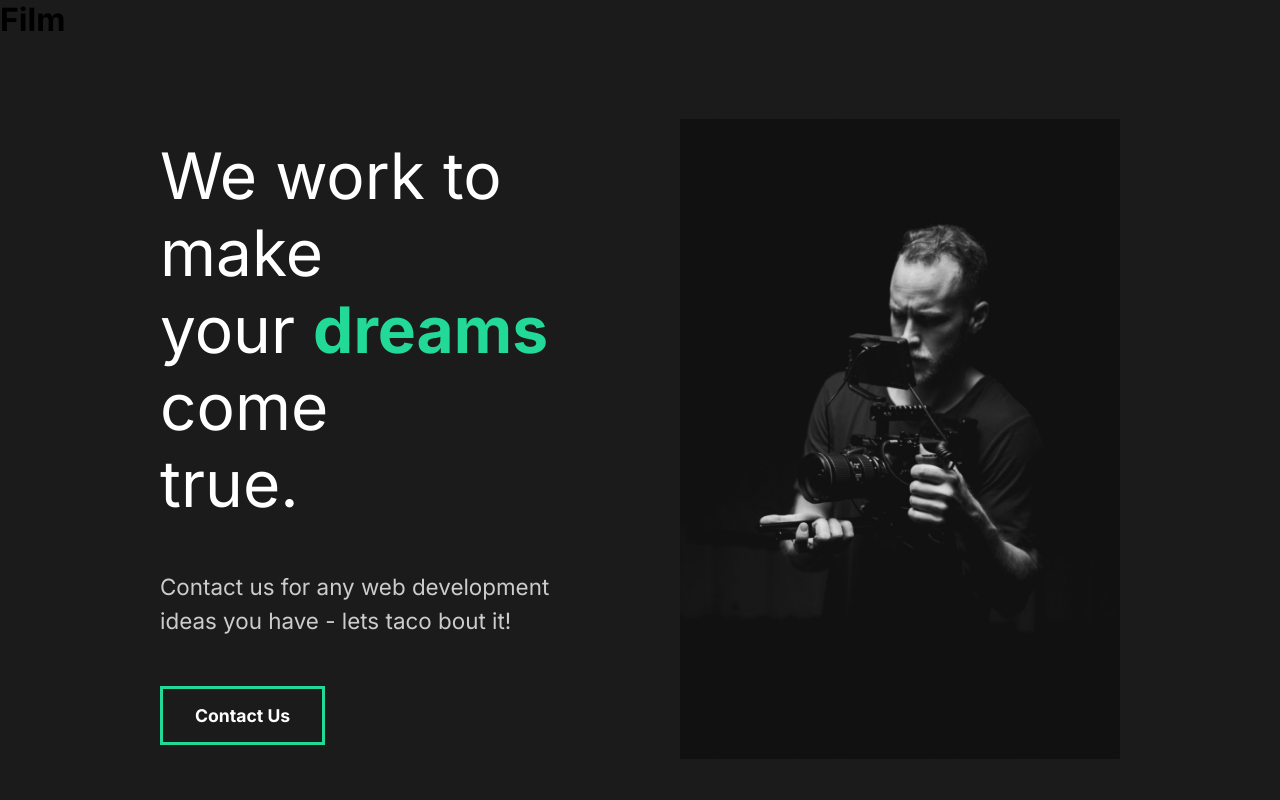
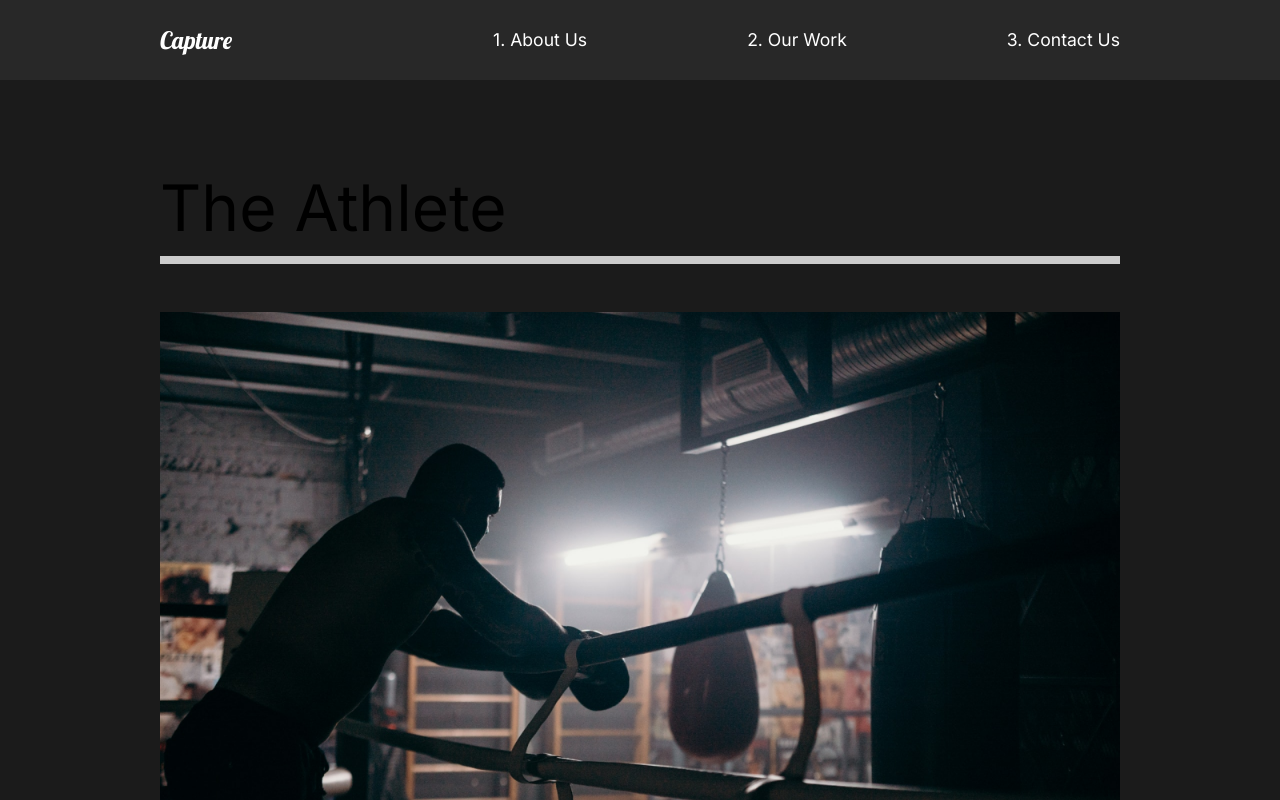
Before and after one commit to joeywire/react_portfolio, a React (Create React App) app: page /work in a window 1280 px wide. Shown: the top 800 px of the page. Built offline with nearby package versions, Linux system fonts and the light colour scheme.

Commit message:
Content updates

```diff
--- a/src/App.js
+++ b/src/App.js
@@ -1,14 +1,30 @@
+import { Switch, Route } from 'react-router-dom';
+//Global Styles - Chuck Reset in here b/c why have two pages
+import GlobalStyle from './components/GlobalStyle';
+//Import Pages
+import ContactUs from './pages/ContactUs';
+import OurWork from './pages/OurWork'
 import AboutUs from './pages/AboutUs';
-//Global Styles - can i seperate one for reset?
-import GlobalStyle from './components/GlobalStyle'
+import Nav from './components/Nav';
 
 
 function App() {
   return (
     <div className="App">
-      <h1>Film</h1>
       <GlobalStyle />
-      <AboutUs />
+      <Nav />
+      {/* Switch stops once it matches the first path - so once it detects / its only going to render AboutUs */}
+      <Switch>
+        <Route exact path="/">
+          <AboutUs />
+        </Route>
+        <Route path="/work">
+          <OurWork />
+        </Route>
+        <Route path="/contact">
+          <ContactUs />
+        </Route>
+      </Switch>
     </div>
   );
 }
--- a/src/components/FaqSection.js
+++ b/src/components/FaqSection.js
@@ -1,6 +1,9 @@
+import styled from 'styled-components';
+import { Layout } from '../styles';
+
 const FaqSection = () => {
     return (
-        <div className="faq">
+        <Faq>
             <h2>Any Questions <span>FAQ</span></h2>
             <div className="question">
                 <h4>How Do I Start?</h4>
@@ -10,6 +13,7 @@ const FaqSection = () => {
                         Lorem ipsum, dolor sit amet consectetur adipisicing elit. Recusandae, inventore?
                     </p>
                 </div>
+                <div className="faq-line"></div>
             </div>
             <div className="question">
                 <h4>Daily Schedule?</h4>
@@ -19,6 +23,7 @@ const FaqSection = () => {
                         Lorem ipsum, dolor sit amet consectetur adipisicing elit. Recusandae, inventore?
                     </p>
                 </div>
+                <div className="faq-line"></div>
             </div>
             <div className="question">
                 <h4>Different Payment Methods?</h4>
@@ -28,6 +33,7 @@ const FaqSection = () => {
                         Lorem ipsum, dolor sit amet consectetur adipisicing elit. Recusandae, inventore?
                     </p>
                 </div>
+                <div className="faq-line"></div>
             </div>
             <div className="question">
                 <h4>What Technologies do you work with?</h4>
@@ -37,10 +43,40 @@ const FaqSection = () => {
                         Lorem ipsum, dolor sit amet consectetur adipisicing elit. Recusandae, inventore?
                     </p>
                 </div>
+                <div className="faq-line"></div>
             </div>
-        </div>
+        </Faq>
     )
 
 }
 
+const Faq = styled(Layout)`
+    display: block;
+
+    span {
+        display: block;
+    }
+
+    h2 {
+        padding-bottom: 2rem;
+        font-weight: lighter;
+    }
+    .faq-line{
+        background-color: #cccccc;
+        height: 0.2rem;
+        margin: 2rem 0rem;
+        width: 100%;
+    }
+    .question {
+        padding: 3rem 0;
+        cursor: pointer;
+    }
+    .answer {
+        padding: 2rem 0rem;
+        p {
+            padding: 1rem 0rem;
+        }
+    }
+`;
+
 export default FaqSection;
--- a/src/components/GlobalStyle.js
+++ b/src/components/GlobalStyle.js
@@ -1,6 +1,56 @@
 import {createGlobalStyle} from 'styled-components';
 
 const GlobalStyle = createGlobalStyle`
+
+    /* http://meyerweb.com/eric/tools/css/reset/
+    v2.0 | 20110126
+    License: none (public domain)
+    */
+
+    html, body, div, span, applet, object, iframe,
+    h1, h2, h3, h4, h5, h6, p, blockquote, pre,
+    a, abbr, acronym, address, big, cite, code,
+    del, dfn, em, img, ins, kbd, q, s, samp,
+    small, strike, strong, sub, sup, tt, var,
+    b, u, i, center,
+    dl, dt, dd, ol, ul, li,
+    fieldset, form, label, legend,
+    table, caption, tbody, tfoot, thead, tr, th, td,
+    article, aside, canvas, details, embed,
+    figure, figcaption, footer, header, hgroup,
+    menu, nav, output, ruby, section, summary,
+    time, mark, audio, video {
+        margin: 0;
+        padding: 0;
+        border: 0;
+        font-size: 100%;
+        font: inherit;
+        vertical-align: baseline;
+    }
+    /* HTML5 display-role reset for older browsers */
+    article, aside, details, figcaption, figure,
+    footer, header, hgroup, menu, nav, section {
+        display: block;
+    }
+    body {
+        line-height: 1;
+    }
+    ol, ul {
+        list-style: none;
+    }
+    blockquote, q {
+        quotes: none;
+    }
+    blockquote:before, blockquote:after,
+    q:before, q:after {
+        content: '';
+        content: none;
+    }
+    table {
+        border-collapse: collapse;
+        border-spacing: 0;
+    }
+
 
     *{
         margin: 0;
@@ -40,6 +90,7 @@ const GlobalStyle = createGlobalStyle`
 
     h4 {
         font-weight: bold;
+        font-size: 2rem;
     }
 
     span {
--- /dev/null
+++ b/src/components/Nav.js
@@ -0,0 +1,55 @@
+import styled from 'styled-components';
+
+import { Link } from 'react-router-dom';
+
+const Nav = () => {
+
+    return (
+        <StyledNav>
+            <h1><Link id="logo" to="/">Capture</Link></h1>
+            <ul>
+                <li>
+                    <Link to="/">1. About Us</Link>
+                </li>
+                <li>
+                    <Link to="/work">2. Our Work</Link>
+                </li>
+                <li>
+                    <Link to="/contact">3. Contact Us</Link>
+                </li>
+            </ul>
+        </StyledNav>
+
+    );
+};
+
+const StyledNav = styled.nav`
+    min-height: 10vh;
+    display: flex;
+    margin: auto;
+    justify-content: space-between;
+    align-items: center;
+    padding: 1rem 10rem;
+    background-color: #282828;
+    a {
+        color: white;
+        text-decoration: none;
+    }
+
+    ul{
+        display: flex;
+        list-style: none;
+    }
+
+    #logo {
+        font-size: 1.5rem;
+        font-family: "Lobster", cursive;
+        font-weight: lighter;
+    }
+    li{
+        padding-left: 10rem;
+        position: relative;
+    }
+`;
+
+export default Nav;
--- a/src/index.js
+++ b/src/index.js
@@ -1,12 +1,13 @@
 import React from 'react';
 import ReactDOM from 'react-dom';
+import {BrowserRouter as Router} from 'react-router-dom'
 import App from './App';
 import reportWebVitals from './reportWebVitals';
 
 ReactDOM.render(
-  <React.StrictMode>
+  <Router>
     <App />
-  </React.StrictMode>,
+  </Router>,
   document.getElementById('root')
 );
 
--- /dev/null
+++ b/src/pages/ContactUs.js
@@ -0,0 +1,10 @@
+
+
+const ContactUs = () => {
+
+    return(
+        <div>Contact Us</div>
+    )
+}
+
+export default ContactUs;
--- /dev/null
+++ b/src/pages/OurWork.js
@@ -0,0 +1,63 @@
+import styled from 'styled-components';
+import { Link } from 'react-router-dom';
+//Images
+import athlete from '../img/athlete-small.png';
+import theracer from '../img/theracer-small.png';
+import goodtimes from '../img/goodtimes-small.png';
+
+
+const OurWork = () => {
+
+    return(
+        <Work>
+            <Movie>
+                <h2>The Athlete</h2>
+                <div className="line"></div>
+                <Link>
+                    <img src={athlete} alt="athlete" />
+                </Link>
+            </Movie>
+            <Movie>
+                <h2>The Racer</h2>
+                <div className="line"></div>
+                <Link>
+                    <img src={theracer} alt="the racer" />
+                </Link>
+            </Movie>
+            <Movie>
+                <h2>Good Times</h2>
+                <div className="line"></div>
+                <Link>
+                    <img src={goodtimes} alt="good times" />
+                </Link>
+            </Movie>
+        </Work>
+    )
+}
+
+const Work = styled.div`
+    min-height: 100vh;
+    overflow: hidden;
+    padding: 5rem 10rem;
+
+    h2{
+        padding: 1rem 0rem;
+    }
+`;
+
+const Movie = styled.div`
+    padding-bottom: 10rem;
+    .line {
+        height: 0.5rem;
+        background-color: #cccccc;
+        margin-bottom: 3rem;
+    }
+    img {
+        width: 100%;
+        height: 70vh;
+        object-fit: cover;
+    }
+`;
+
+
+export default OurWork;
--- a/src/styles.js
+++ b/src/styles.js
@@ -1,7 +1,7 @@
 import styled from 'styled-components';
 //Layout Styling (mostly)
 
-export const Layout = styled.div`
+export const Layout  = styled.div`
     min-height: 90vh;
     display: flex;
     align-items: center;
```
